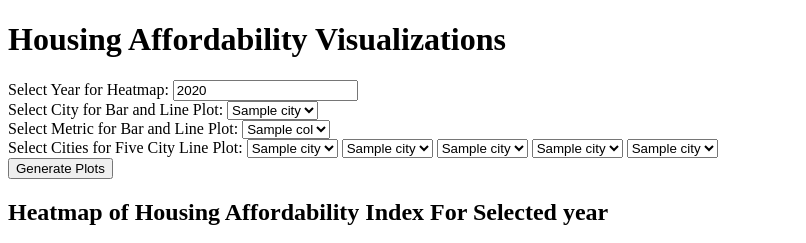
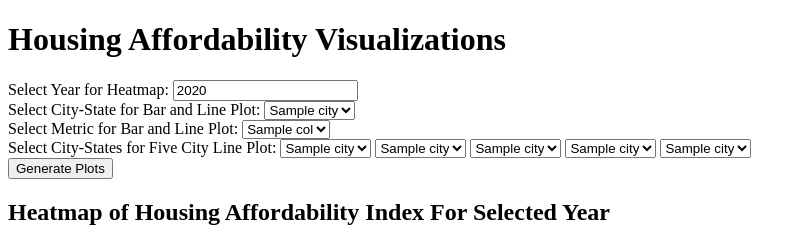
Before and after one commit to SamuelSwafford/Housing-Affordability-Web-Visualizations, a Flask app: template myapp/templates/index.html in a window 1280 px wide. Shown: the top 243 px of the page, without its empty margins (0-806 px from the left). Run offline with Flask 3, Linux system fonts and the light colour scheme; the template is opened without the code that fills it: most values are stand-ins (such as "Sample title", 1, 10 or a date in 2020).

Commit message:
adding state abbriviations

```diff
--- a/myapp/app.py
+++ b/myapp/app.py
@@ -11,8 +11,10 @@ app = Flask(__name__, static_folder='static', template_folder='templates')
 def home():
     df = pd.read_csv('resources/data_interpolated.csv')
     cities = df[['CityName', 'StateName']].drop_duplicates()
+    # Create a 'CityState' column for city-state combinations
     cities['CityState'] = cities['CityName'] + ', ' + cities['StateName']
-    city_options = cities['CityName'].tolist()
+    # Populate city_options with 'CityState' for dropdown options
+    city_options = cities['CityState'].tolist()
 
     # Determine allowed columns for 'col' variable
     allowed_columns = df.select_dtypes(include='number').columns.tolist()
@@ -34,6 +36,7 @@ def home():
         city = request.form.get('city')
         col = request.form.get('col')  # Retrieve the selected column for the bar and line plot
 
+        # Pass city-state combinations to plot functions; ensure they can handle it
         plot_housing_affordability(year)
         plot_affordability_vs_time(city1, city2, city3, city4, city5)
         plot_bar_and_line(city, col)  # Pass both city and col to the plotting function
--- a/myapp/templates/index.html
+++ b/myapp/templates/index.html
@@ -23,10 +23,10 @@
         </div>
 
         <div>
-            <label for="city">Select City for Bar and Line Plot:</label>
+            <label for="city">Select City-State for Bar and Line Plot:</label>
             <select name="city" id="city">
                 {% for city in city_options %}
-                <option value="{{ city }}" {% if city == 'New York' %}selected{% endif %}>{{ city }}</option>
+                <option value="{{ city }}" {% if city == 'New York, NY' %}selected{% endif %}>{{ city }}</option>
                 {% endfor %}
             </select>
         </div>
@@ -41,8 +41,8 @@
         </div>
 
         <div>
-            <label>Select Cities for Five City Line Plot:</label>
-            {% set default_cities = ['New York', 'Chicago', 'Los Angeles', 'Dallas', 'Houston'] %}
+            <label>Select City-States for Five City Line Plot:</label>
+            {% set default_cities = ['New York, NY', 'Chicago, IL', 'Los Angeles, CA', 'Dallas, TX', 'Houston, TX'] %}
             {% for i in range(1, 6) %}
             <select name="city{{i}}">
                 {% for city in city_options %}
@@ -57,13 +57,13 @@
 
     {% if cache_buster %}
         <!-- Direct references to static SVG files with cache-buster -->
-        <h2>Heatmap of Housing Affordability Index For Selected year</h2>
+        <h2>Heatmap of Housing Affordability Index For Selected Year</h2>
         <img class="responsive-svg" src="{{ url_for('static', filename='heatmap.svg') }}?{{ cache_buster }}" alt="Heatmap Plot">
 
-        <h2>Five City Line Plot Of Affordability Over Time For Selected Cities</h2>
+        <h2>Five City Line Plot Of Affordability Over Time For Selected City-States</h2>
         <img class="responsive-svg" src="{{ url_for('static', filename='five_city_line_plot.svg') }}?{{ cache_buster }}" alt="Five City Line Plot">
 
-        <h2>Bar and Line Plot of Total Sales And Selected Data Over Time</h2>
+        <h2>Bar and Line Plot of Total Sales And Selected Data Over Time For Selected City-State</h2>
         <img class="responsive-svg" src="{{ url_for('static', filename='bar_and_line_plot.svg') }}?{{ cache_buster }}" alt="Bar and Line Plot">
     {% endif %}
 </body>
```
Also changed, not shown: myapp/bar_and_line_plot.py (+8 -5 lines), myapp/five_city_line_plot.py (+13 -9 lines), myapp/static/bar_and_line_plot.svg, myapp/static/five_city_line_plot.svg, myapp/static/heatmap.svg, 1 other file.
